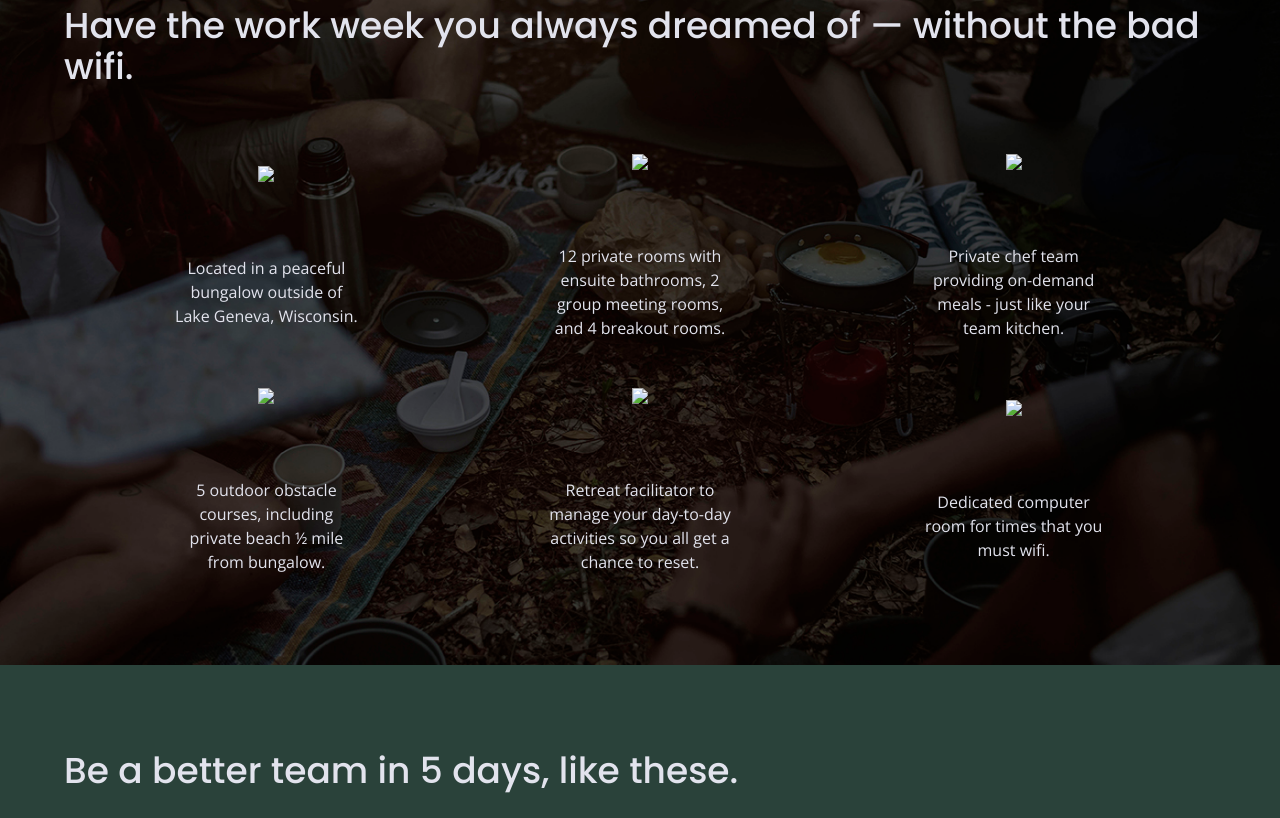
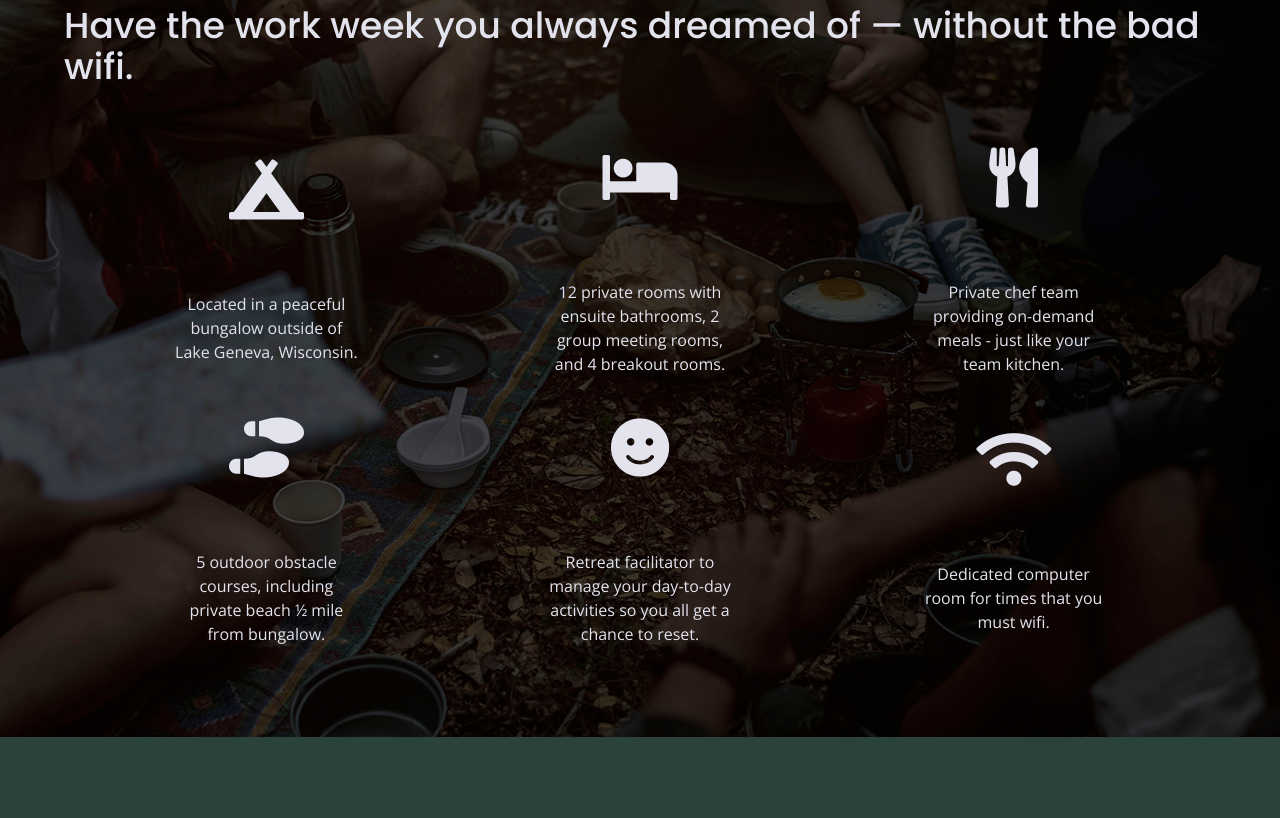
Before and after one commit to nicmarlau/unplugged-retreat, a website built with Parcel: page index.html in a window 1280 px wide. Shown: the part 1042-1860 px from the top of the page. Built offline with nearby package versions, Linux system fonts and the light colour scheme.

Commit message:
Add in features icons

```diff
--- a/css/main.css
+++ b/css/main.css
@@ -258,6 +258,11 @@ footer .social-icons p {
   align-items: center;
 }
 
+.social-icons p i {
+  font-size: 1em;
+  color: #fff;
+}
+
 .copyright {
 
 }
@@ -389,8 +394,9 @@ input {
   text-align: center;
 }
 
-.fontawesome-icon {
-  padding-bottom: 40px;
+.features i {
+  font-size: 3.75em;
+  margin-bottom: 40px;
 }
 
 .features-item-description
--- a/index.html
+++ b/index.html
@@ -20,7 +20,8 @@
   <link rel="stylesheet" href="css/main.css">
   <!-- Google Fonts -->
   <link href="https://fonts.googleapis.com/css?family=Open+Sans:400,700|Poppins:500,700" rel="stylesheet">
-
+  <!-- Font Awesome-->
+  <link rel="stylesheet" href="https://use.fontawesome.com/releases/v5.14.0/css/all.css" integrity="sha384-HzLeBuhoNPvSl5KYnjx0BT+WB0QEEqLprO+NBkkk5gbc67FTaL7XIGa2w1L0Xbgc" crossorigin="anonymous">
   <meta name="theme-color" content="#fafafa">
 </head>
 
@@ -67,32 +68,32 @@
         <h2>Have the work week you always dreamed of &mdash; without the bad wifi.</h2>
         <div class="features-items">
           <article>
-            <p class="fontawesome-icon"><img src="#" /></p>
+            <p class="fontawesome-icon"><i class="fas fa-campground"></i></p>
             <p class="features-item-description">
             Located in a peaceful bungalow outside of Lake Geneva, Wisconsin.</p>
           </article>
           <article>
-            <p class="fontawesome-icon"><img src="#" /></p>
+            <p class="fontawesome-icon"><i class="fas fa-bed"></i></p>
             <p class="features-item-description">
             12 private rooms with ensuite bathrooms, 2 group meeting rooms, and 4 breakout rooms.</p>
           </article>
           <article>
-            <p class="fontawesome-icon"><img src="#" /></p>
+            <p class="fontawesome-icon"><i class="fas fa-utensils"></i></p>
             <p class="features-item-description">
             Private chef team providing on-demand meals - just like your team kitchen.</p>
           </article>
           <article>
-            <p class="fontawesome-icon"><img src="#" /></p>
+            <p class="fontawesome-icon"><i class="fas fa-shoe-prints"></i></p>
             <p class="features-item-description">
             5 outdoor obstacle courses, including private beach &frac12; mile from bungalow.</p>
           </article>
           <article>
-            <p class="fontawesome-icon"><img src="#" /></p>
+            <p class="fontawesome-icon"><i class="fas fa-smile"></i></p>
             <p class="features-item-description">
             Retreat facilitator to manage your day-to-day activities so you all get a chance to reset.</p>
           </article>
           <article>
-            <p class="fontawesome-icon"><img src="#" /></p>
+            <p class="fontawesome-icon"><i class="fas fa-wifi"></i></p>
             <p class="features-item-description">
             Dedicated computer room for times that you must wifi.</p>
           </article>
@@ -128,9 +129,12 @@
         <div class="social">
           <h4>Social</h4>
           <div class="social-icons">
-            <p><a href="https://www.facebook.com/yoursite" target="_blank">Facebook</a></p>
-            <p><a href="https://www.twitter.com/yoursite" target="_blank">Twitter</a></p>
-            <p><a href="https://www.instagram.com/yoursite" target="_blank">Instagram</a></p>
+            <p class="fontawesome-icon"><a href="https://www.facebook.com/yoursite" target="_blank"></a>
+            </p>
+            <p class="fontawesome-icon"><a href="https://www.twitter.com/yoursite" target="_blank"></a>
+            </p>
+            <p class="fontawesome-icon"><a href="https://www.instagram.com/yoursite" target="_blank"></a>
+            </p>
           </div>
         </div>
       </div> <!-- footer content ends -->
```
Also changed, not shown: about/index.html (+2 -1 lines), faq/index.html (+2 -1 lines).
